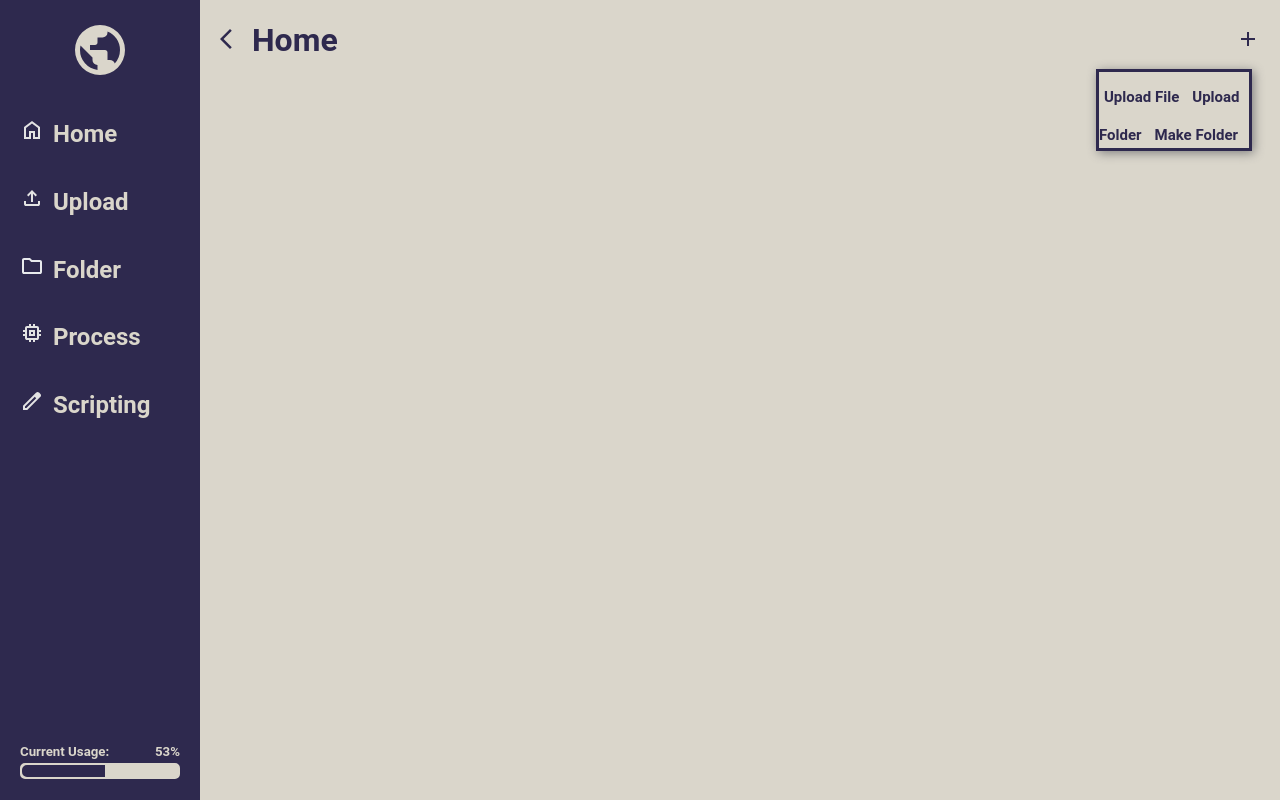
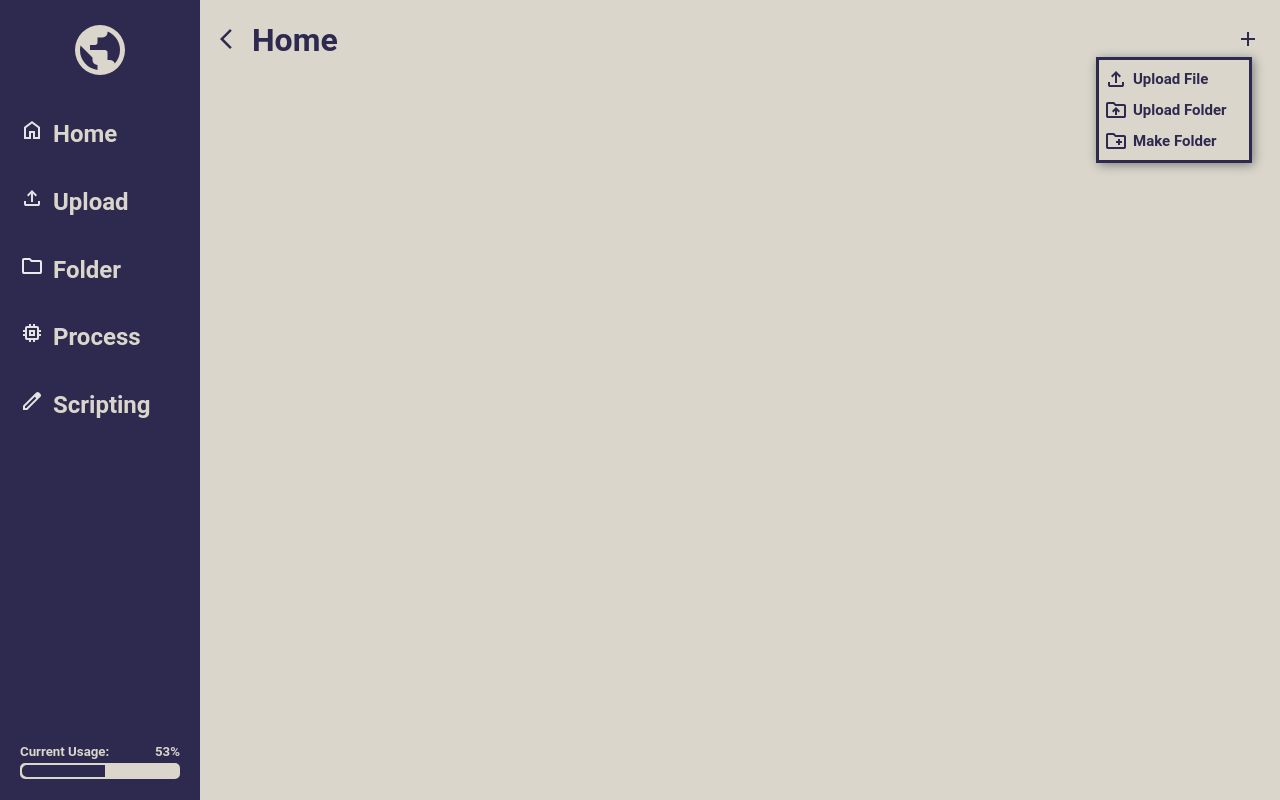
Before and after one commit to Mason-Dino/MySphere, a Django app: page /files/ in a window 1280 px wide. Run offline with Django 5.2, Linux system fonts and the light colour scheme.

Commit message:
working on the menu

```diff
--- a/MySphere/Files/templates/home-files.html
+++ b/MySphere/Files/templates/home-files.html
@@ -64,9 +64,20 @@
             <span style="float: right; margin-right: 20px;">
                 <svg class="back" xmlns="http://www.w3.org/2000/svg" height="24px" viewBox="0 -960 960 960" width="24px" fill="#e3e3e3"><path d="M440-440H200v-80h240v-240h80v240h240v80H520v240h-80v-240Z"/></svg>
                 <div class="add-menu" id="add-menu" style="display: block">
-                    <a>Upload File</a>
-                    <a>Upload Folder</a>
-                    <a>Make Folder</a>
+                    <span>
+                        <svg class="back" xmlns="http://www.w3.org/2000/svg" height="24px" viewBox="0 -960 960 960" width="24px" fill="#e3e3e3"><path d="M440-320v-326L336-542l-56-58 200-200 200 200-56 58-104-104v326h-80ZM240-160q-33 0-56.5-23.5T160-240v-120h80v120h480v-120h80v120q0 33-23.5 56.5T720-160H240Z"/></svg>
+                        <a>Upload File</a>
+                    </span>
+                    <span>
+                        <svg class="back" xmlns="http://www.w3.org/2000/svg" height="24px" viewBox="0 -960 960 960" width="24px" fill="#e3e3e3"><path d="M440-280h80v-168l64 64 56-56-160-160-160 160 56 56 64-64v168ZM160-160q-33 0-56.5-23.5T80-240v-480q0-33 23.5-56.5T160-800h240l80 80h320q33 0 56.5 23.5T880-640v400q0 33-23.5 56.5T800-160H160Zm0-80h640v-400H447l-80-80H160v480Zm0 0v-480 480Z"/></svg>
+                        <a>
+                            Upload Folder
+                        </a>
+                    </span>
+                    <span style="margin-bottom: 7px;">
+                        <svg class="back" xmlns="http://www.w3.org/2000/svg" height="24px" viewBox="0 -960 960 960" width="24px" fill="#e3e3e3"><path d="M560-320h80v-80h80v-80h-80v-80h-80v80h-80v80h80v80ZM160-160q-33 0-56.5-23.5T80-240v-480q0-33 23.5-56.5T160-800h240l80 80h320q33 0 56.5 23.5T880-640v400q0 33-23.5 56.5T800-160H160Zm0-80h640v-400H447l-80-80H160v480Zm0 0v-480 480Z"/></svg>
+                        <a>Make Folder</a>
+                    </span>
                 </div>
             </span>
         </h1>
```
